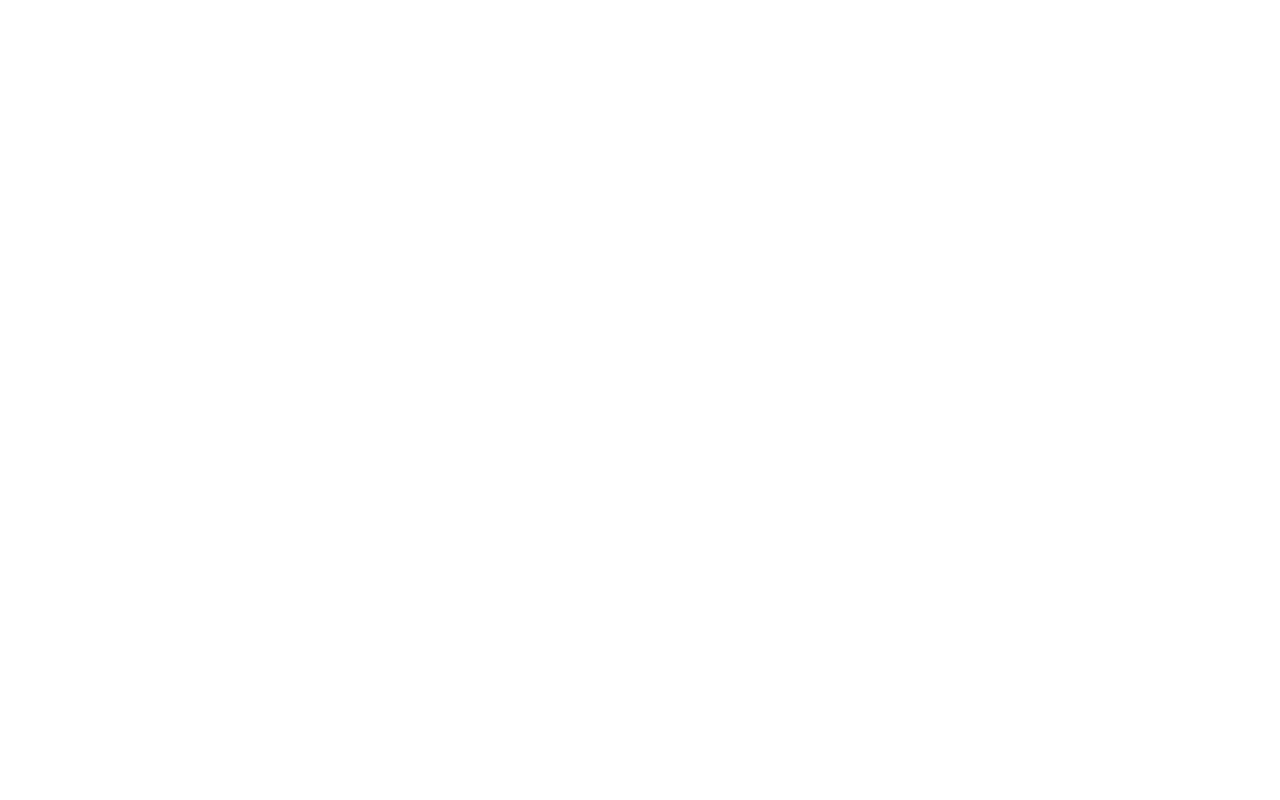
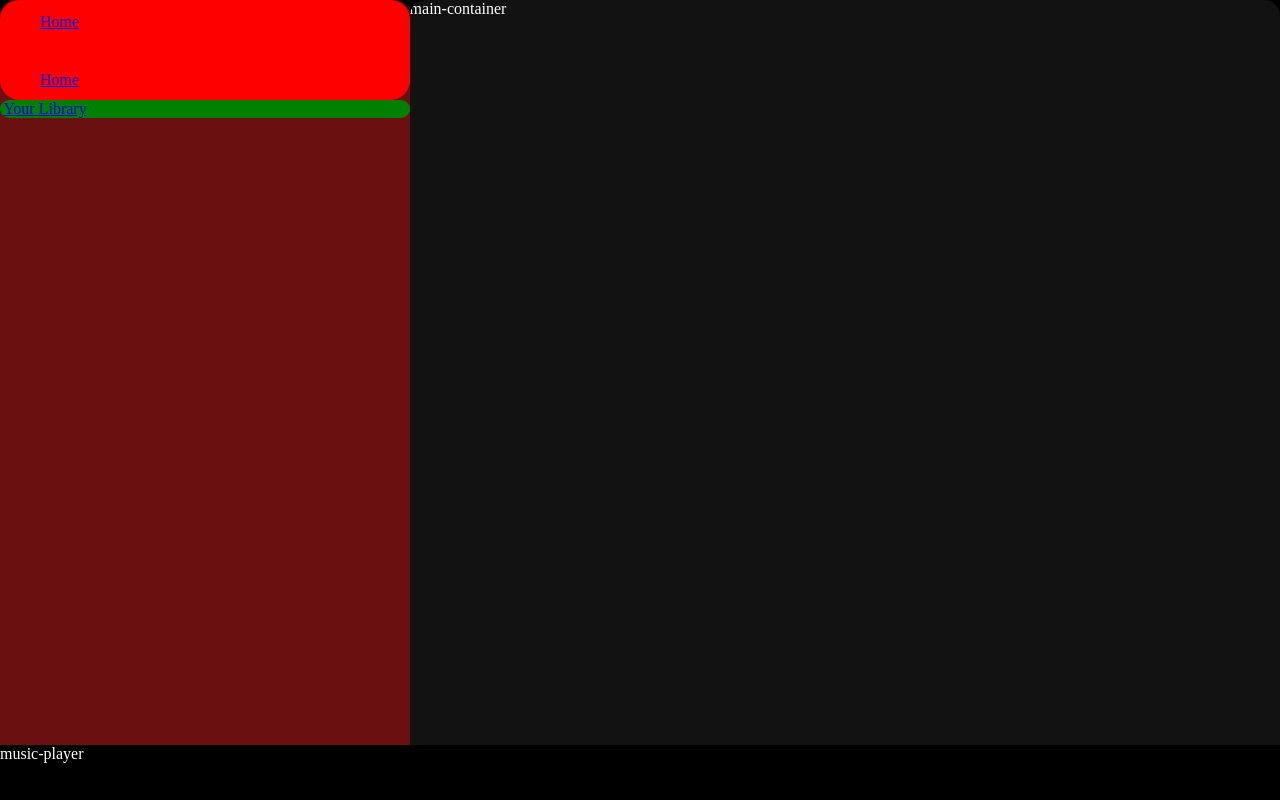
Before and after one commit to Arindam2003/spotify-clone, a plain HTML site: page index.html in a window 1280 px wide. Drawn offline with Linux system fonts and the light colour scheme.

Commit message:
Side bar create

```diff
--- a/index.html
+++ b/index.html
@@ -3,12 +3,39 @@
 <head>
     <meta charset="UTF-8">
     <meta name="viewport" content="width=device-width, initial-scale=1.0">
-    <title>Document</title>
+    <title>Spotify - Web Player: Music for everyone</title>
     <link rel="stylesheet" href="style.css">
+    <link rel="icon" href="./assets/logo.png">
 </head>
 <body>
     <div class="main">
-
+        <div class="left">
+            <div class="nav">
+                <div class="nav-option" style="opacity: 1;">
+                    <i></i>
+                    <a href="#">Home</a>
+                </div>
+                <div class="nav-option" style="opacity: 1;">
+                    <i></i>
+                    <a href="#">Home</a>
+                </div>
+            </div>
+            <div class="library">
+                <div class="option">
+                    <div class="lib-option">
+                        <img src="" alt="">
+                        <a href="#">Your Library</a>
+                    </div>
+                    <div class="icon">
+                        <i></i>
+                        <i></i>
+                    </div>
+                </div>
+                <div class="boxes"></div>
+            </div>
+        </div>
+        <div class="right">main-container</div>
+        <div class="play">music-player</div>
     </div>
 </body>
 </html>
--- a/style.css
+++ b/style.css
@@ -0,0 +1,81 @@
+*{
+    margin: 0;
+    padding: 0;
+    box-sizing: border-box;
+}
+body,html{
+    height: 100%;
+    width: 100%;
+    background-color: black;
+    color: white;
+    overflow: hidden;
+}
+.left{
+    background-color: #6b1010;
+    width: 32%;
+    border-radius: 1rem;
+    -webkit-border-radius: 1rem;
+    -moz-border-radius: 1rem;
+    -ms-border-radius: 1rem;
+    -o-border-radius: 1rem;
+}
+.right{
+    background-color: #121212;
+    flex: 1;
+    border-radius: 1rem;
+    -webkit-border-radius: 1rem;
+    -moz-border-radius: 1rem;
+    -ms-border-radius: 1rem;
+    -o-border-radius: 1rem;
+    overflow: auto;
+}
+.play{
+    background-color: black;
+    position: fixed;
+    bottom: 0px;
+    width: 100%;
+    height: 55px;
+}
+.main{
+    display: flex;
+    height: 100vh;
+}
+.nav{
+    border-radius: 20px;
+    background-color: red;
+    display: flex;
+    flex-direction: column;
+    justify-content: center;
+    height: 100px;
+    padding: 0.5rem 0.75rem;
+    -webkit-border-radius: 20px;
+    -moz-border-radius: 20px;
+    -ms-border-radius: 20px;
+    -o-border-radius: 20px;
+}
+.nav-option{
+    line-height: 2.5rem;
+    opacity: 0.7;
+    padding: 0.5rem 0.75rem;
+}
+.nav-option:hover{
+    opacity: 1;
+}
+.nav-option i{
+    font-size: 1.24rem;
+}
+.nav-option a{
+    font-size: 1rem;
+    margin-left: 1rem;
+}
+.library{
+    background-color: green;
+    border-radius: 1rem;
+    -webkit-border-radius: 1rem;
+    -moz-border-radius: 1rem;
+    -ms-border-radius: 1rem;
+    -o-border-radius: 1rem;
+}
+.option{
+    display: flex;
+}
```
